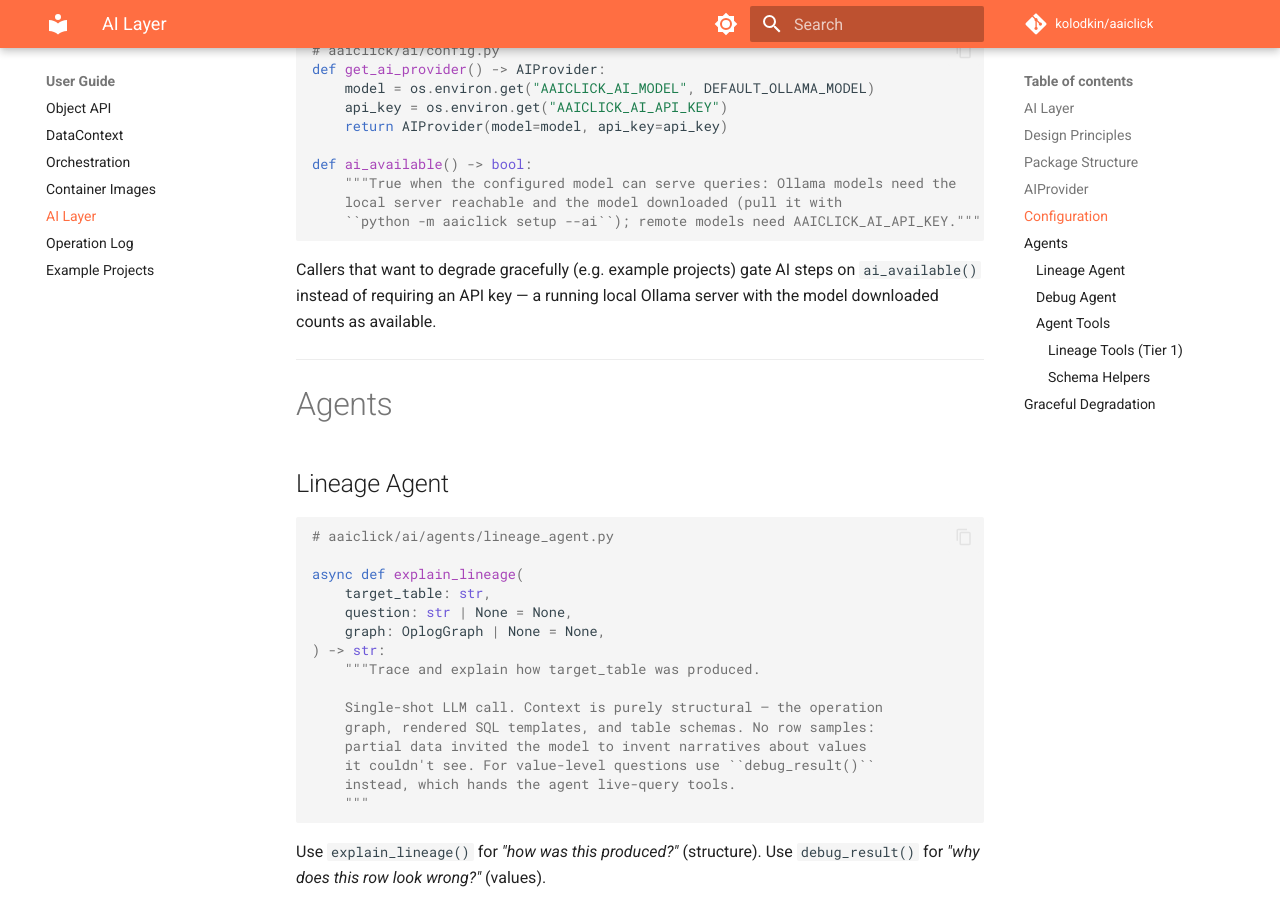
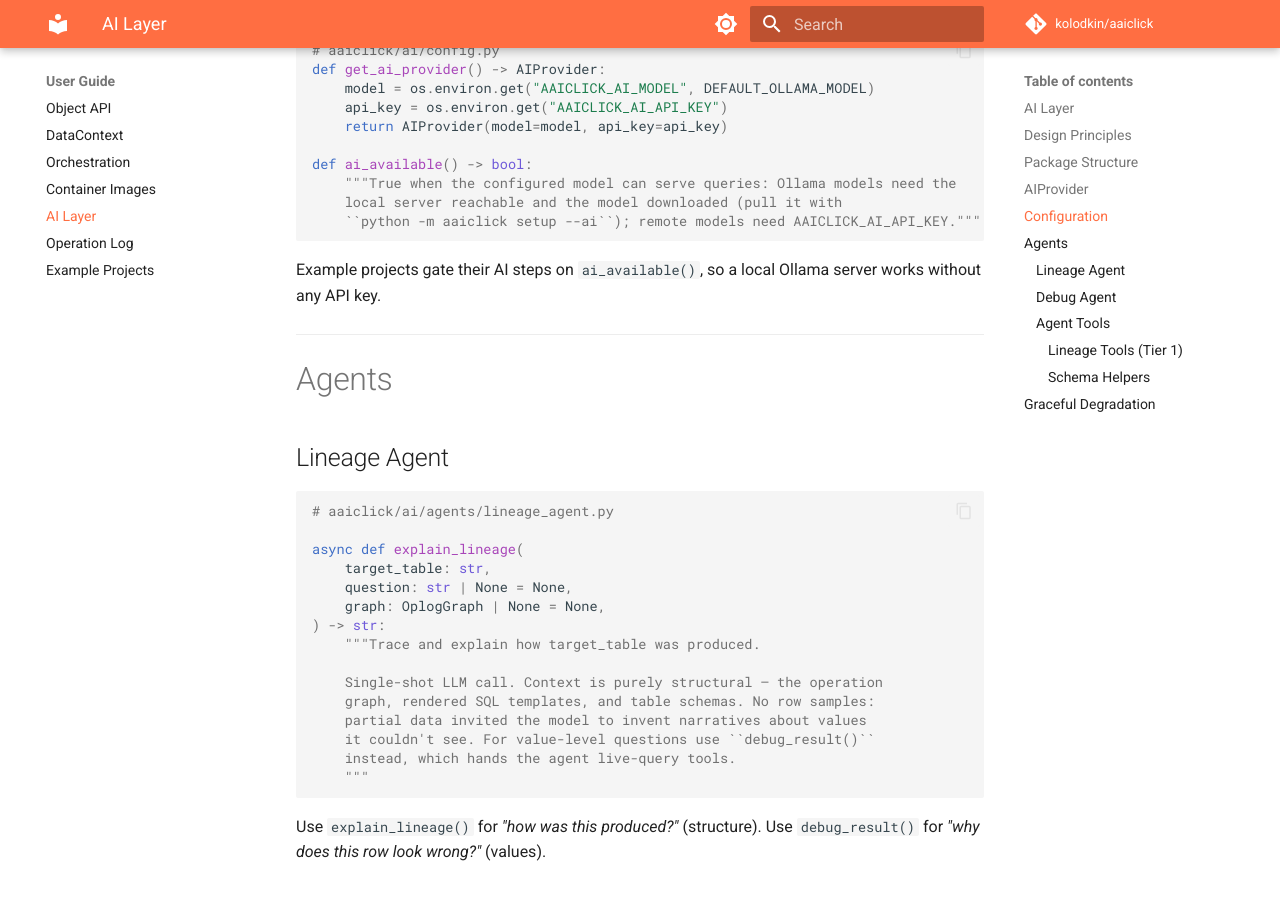
Before and after one commit to kolodkin/aaiclick, an MkDocs documentation site: the page built from docs/user_guide/ai.md, in a window 1280 px wide and 900 px high, scrolled down 1780 px. Built offline with MkDocs 1.6.1 and Material for MkDocs 9.7.7, drawn with Linux system fonts in a browser that asks for light colours; comment, search, counter and statistics services are not loaded.

Commit message:
Document view_models/orchestration import cycle as high-priority future work
The cycle is why bootstrap_ollama() stays in internal_api/setup.py instead
of aaiclick/ai/ollama.py beside its probe. Also tighten the ai_available()
note in the AI user guide.

Co-Authored-By: Claude Fable 5 <noreply@anthropic.com>
Claude-Session: https://claude.ai/code/session_01X7KbUny7h2K8yLuW8cxjGC

````diff
--- a/docs/user_guide/ai.md
+++ b/docs/user_guide/ai.md
@@ -83,9 +83,8 @@ def ai_available() -> bool:
     ``python -m aaiclick setup --ai``); remote models need AAICLICK_AI_API_KEY."""
 ```
 
-Callers that want to degrade gracefully (e.g. example projects) gate AI steps
-on `ai_available()` instead of requiring an API key — a running local Ollama
-server with the model downloaded counts as available.
+Example projects gate their AI steps on `ai_available()`, so a local Ollama
+server works without any API key.
 
 ---
 
````
Also changed, not shown: docs/designs/future.md (+29 -0 lines).
